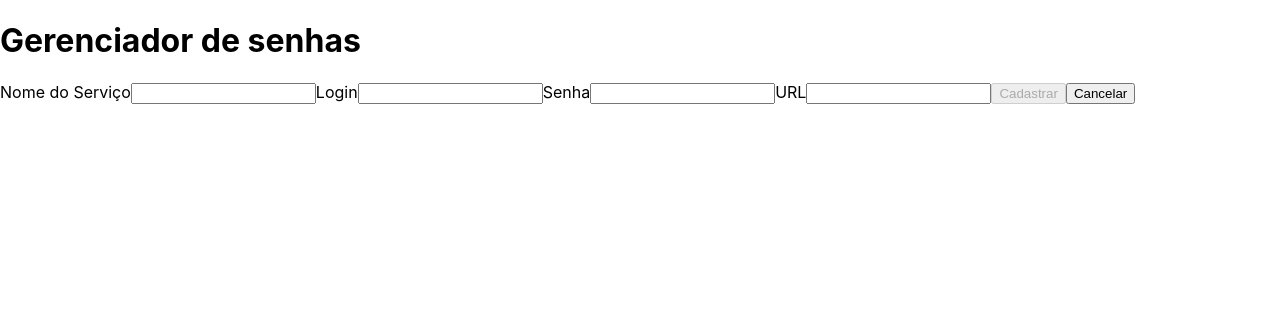
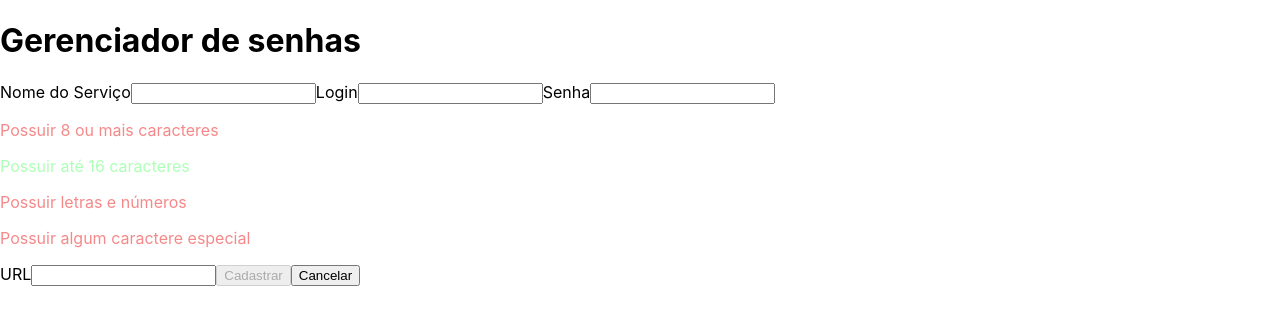
Before and after one commit to geovannaotoni/trybe-project-password-manager, a React (Vite) app: page / in a window 1280 px wide. Both pictures are taken after a click on the button "Cadastrar nova senha". Shown: the top 324 px of the page. Built offline with nearby package versions, Linux system fonts and the light colour scheme.

Commit message:
feat: validation password display

```diff
--- a/src/components/Form.tsx
+++ b/src/components/Form.tsx
@@ -26,6 +26,12 @@ function Form() {
       && passwordRegex.test(password)
     );
     return isValid;
+  };
+
+  const passwordChecker = (regex: RegExp) => {
+    return regex.test(inputs.password)
+      ? 'valid-password-check'
+      : 'invalid-password-check';
   };
 
   return (
@@ -61,6 +67,20 @@ function Form() {
             onChange={ (e) => handleChange(e) }
           />
         </label>
+        <div>
+          <p className={ `${passwordChecker(/.{8,}/)}` }>
+            Possuir 8 ou mais caracteres
+          </p>
+          <p className={ `${passwordChecker(/^.{0,16}$/)}` }>
+            Possuir até 16 caracteres
+          </p>
+          <p className={ `${passwordChecker(/^(?=.*[a-zA-Z])(?=.*\d).+$/)}` }>
+            Possuir letras e números
+          </p>
+          <p className={ `${passwordChecker(/[@#$%^&+=!]/)}` }>
+            Possuir algum caractere especial
+          </p>
+        </div>
         <label htmlFor="url">
           URL
           <input
```
